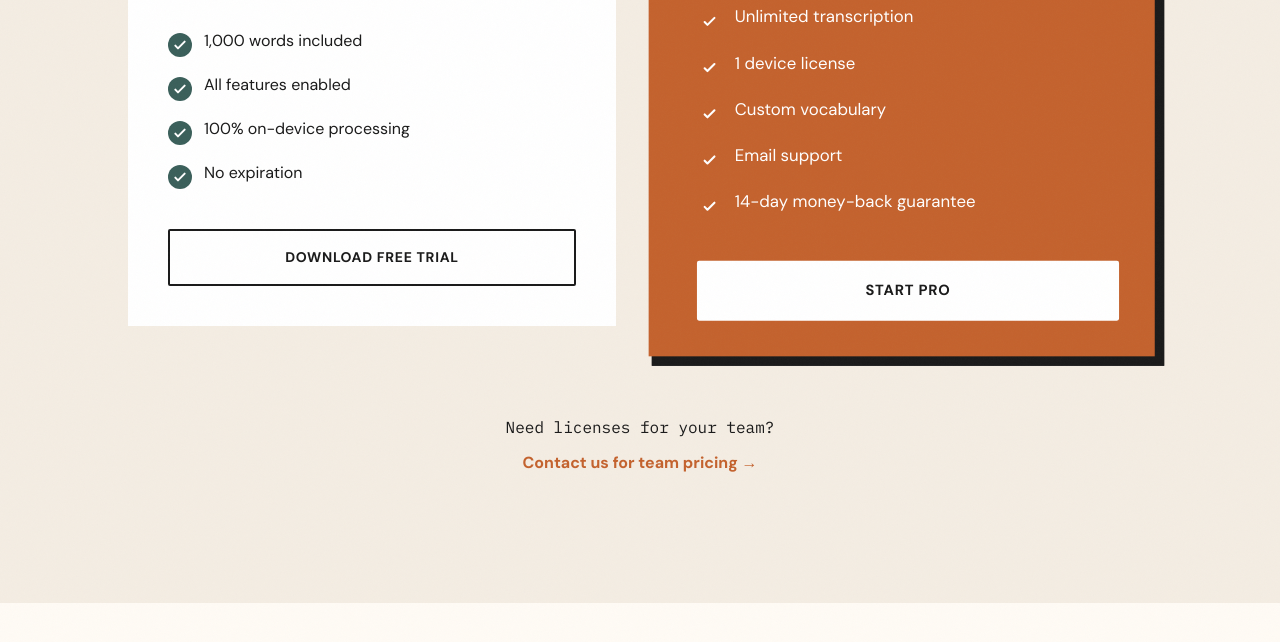
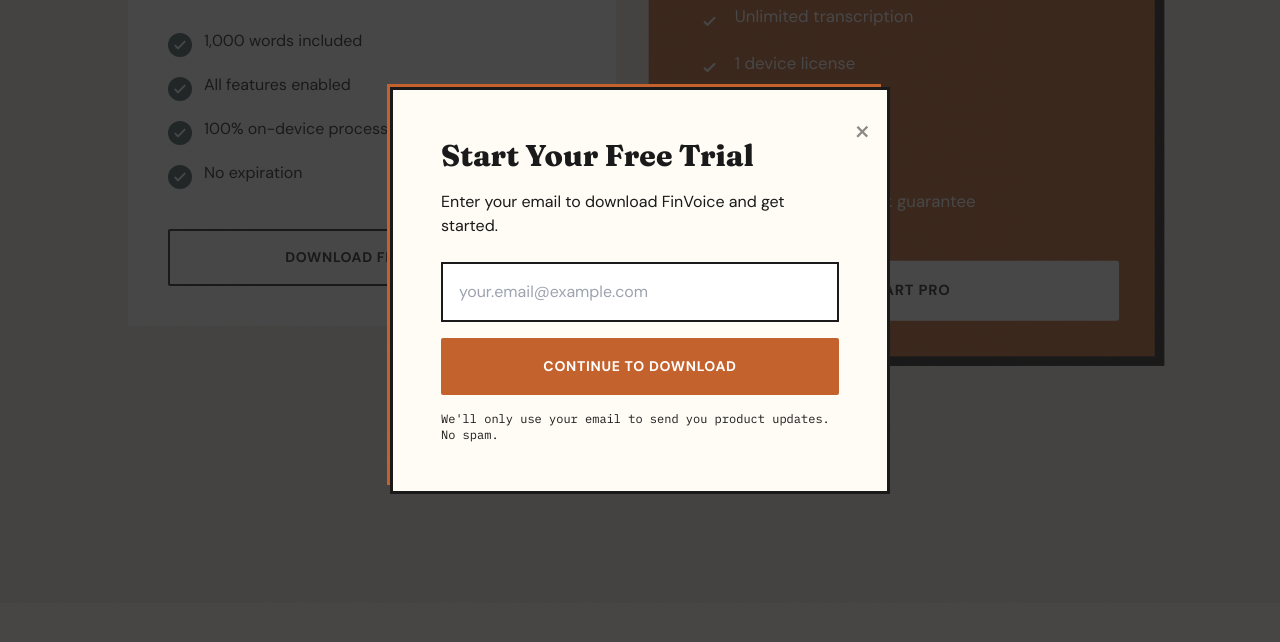
Before and after one commit to harrisonleaplab/Finvoice, a plain HTML site: page index.html in a window 1280 px wide. Both pictures are taken after a click on the button "START PRO". Shown: the part 6160-6802 px from the top of the page. Drawn offline with nearby package versions, Linux system fonts and the light colour scheme.

Commit message:
Add files via upload

```diff
--- a/index.html
+++ b/index.html
@@ -319,9 +319,130 @@
             background: var(--rust);
             z-index: -1;
         }
+
+        /* Email Modal */
+        .modal {
+            display: none;
+            position: fixed;
+            top: 0;
+            left: 0;
+            width: 100%;
+            height: 100%;
+            background: rgba(26, 26, 26, 0.8);
+            z-index: 10000;
+            align-items: center;
+            justify-content: center;
+        }
+
+        .modal.active {
+            display: flex;
+        }
+
+        .modal-content {
+            background: var(--cream);
+            padding: 3rem;
+            max-width: 500px;
+            width: 90%;
+            border: 3px solid var(--charcoal);
+            position: relative;
+        }
+
+        .modal-content::after {
+            content: '';
+            position: absolute;
+            top: -6px;
+            left: -6px;
+            right: 6px;
+            bottom: 6px;
+            background: var(--rust);
+            z-index: -1;
+        }
+
+        .close-modal {
+            position: absolute;
+            top: 1rem;
+            right: 1rem;
+            font-size: 2rem;
+            cursor: pointer;
+            background: none;
+            border: none;
+            color: var(--charcoal);
+            opacity: 0.5;
+            transition: opacity 0.3s;
+        }
+
+        .close-modal:hover {
+            opacity: 1;
+        }
+
+        .email-input {
+            width: 100%;
+            padding: 1rem;
+            border: 2px solid var(--charcoal);
+            background: white;
+            font-family: 'DM Sans', sans-serif;
+            font-size: 1rem;
+            margin-bottom: 1rem;
+        }
+
+        .email-input:focus {
+            outline: none;
+            border-color: var(--rust);
+        }
     </style>
 </head>
 <body>
+
+    <!-- Email Collection Modal -->
+    <div id="emailModal" class="modal">
+        <div class="modal-content">
+            <button class="close-modal" onclick="closeEmailModal()">&times;</button>
+            <h3 class="text-3xl font-bold display-font mb-4">Start Your Free Trial</h3>
+            <p class="text-slate mb-6">Enter your email to download FinVoice and get started.</p>
+            <form id="emailForm" onsubmit="handleEmailSubmit(event)">
+                <input
+                    type="email"
+                    id="emailInput"
+                    class="email-input"
+                    placeholder="your.email@example.com"
+                    required
+                />
+                <button type="submit" class="btn-primary w-full text-center">
+                    Continue to Download
+                </button>
+            </form>
+            <p class="text-xs text-slate mt-4 mono-font">We'll only use your email to send you product updates. No spam.</p>
+        </div>
+    </div>
+
+    <script>
+        function openEmailModal() {
+            document.getElementById('emailModal').classList.add('active');
+        }
+
+        function closeEmailModal() {
+            document.getElementById('emailModal').classList.remove('active');
+        }
+
+        function handleEmailSubmit(event) {
+            event.preventDefault();
+            const email = document.getElementById('emailInput').value;
+
+            // Store email (you can send this to your backend)
+            console.log('Email submitted:', email);
+
+            // Close modal and redirect to download page
+            closeEmailModal();
+            window.location.href = 'download.html';
+        }
+
+        // Close modal when clicking outside
+        document.getElementById('emailModal').addEventListener('click', function(event) {
+            if (event.target === this) {
+                closeEmailModal();
+            }
+        });
+    </script>
 
     <!-- Navigation -->
     <nav class="fixed w-full z-50">
@@ -361,9 +482,9 @@
                 </p>
 
                 <div class="flex flex-col sm:flex-row gap-5 mb-12 animate-in delay-3">
-                    <a href="download.html" class="btn-primary text-center">
+                    <button onclick="openEmailModal()" class="btn-primary text-center">
                         Start Free Trial
-                    </a>
+                    </button>
                     <button class="btn-secondary" style="color: white; border-color: white;">
                         Watch Demo
                     </button>
@@ -713,9 +834,9 @@
                         </div>
                     </div>
 
-                    <a href="download.html" class="btn-secondary w-full block text-center">
+                    <button onclick="openEmailModal()" class="btn-secondary w-full block text-center">
                         Download Free Trial
-                    </a>
+                    </button>
                 </div>
 
                 <!-- Pro -->
@@ -773,7 +894,7 @@
                         </div>
                     </div>
 
-                    <button class="btn-primary w-full" style="background: white; color: var(--charcoal); border-color: white;">
+                    <button onclick="openEmailModal()" class="btn-primary w-full" style="background: white; color: var(--charcoal); border-color: white;">
                         Start Pro
                     </button>
                 </div>
@@ -797,9 +918,9 @@
                 Join financial advisors across Australia who've made the switch to faster, more secure documentation.
             </p>
             <div class="flex flex-col sm:flex-row gap-5 justify-center mb-8">
-                <a href="download.html" class="btn-primary text-lg px-10 py-5 text-center">
+                <button onclick="openEmailModal()" class="btn-primary text-lg px-10 py-5 text-center">
                     Start Trial
-                </a>
+                </button>
                 <button class="btn-secondary text-lg px-10 py-5">
                     Book a Demo
                 </button>
```
